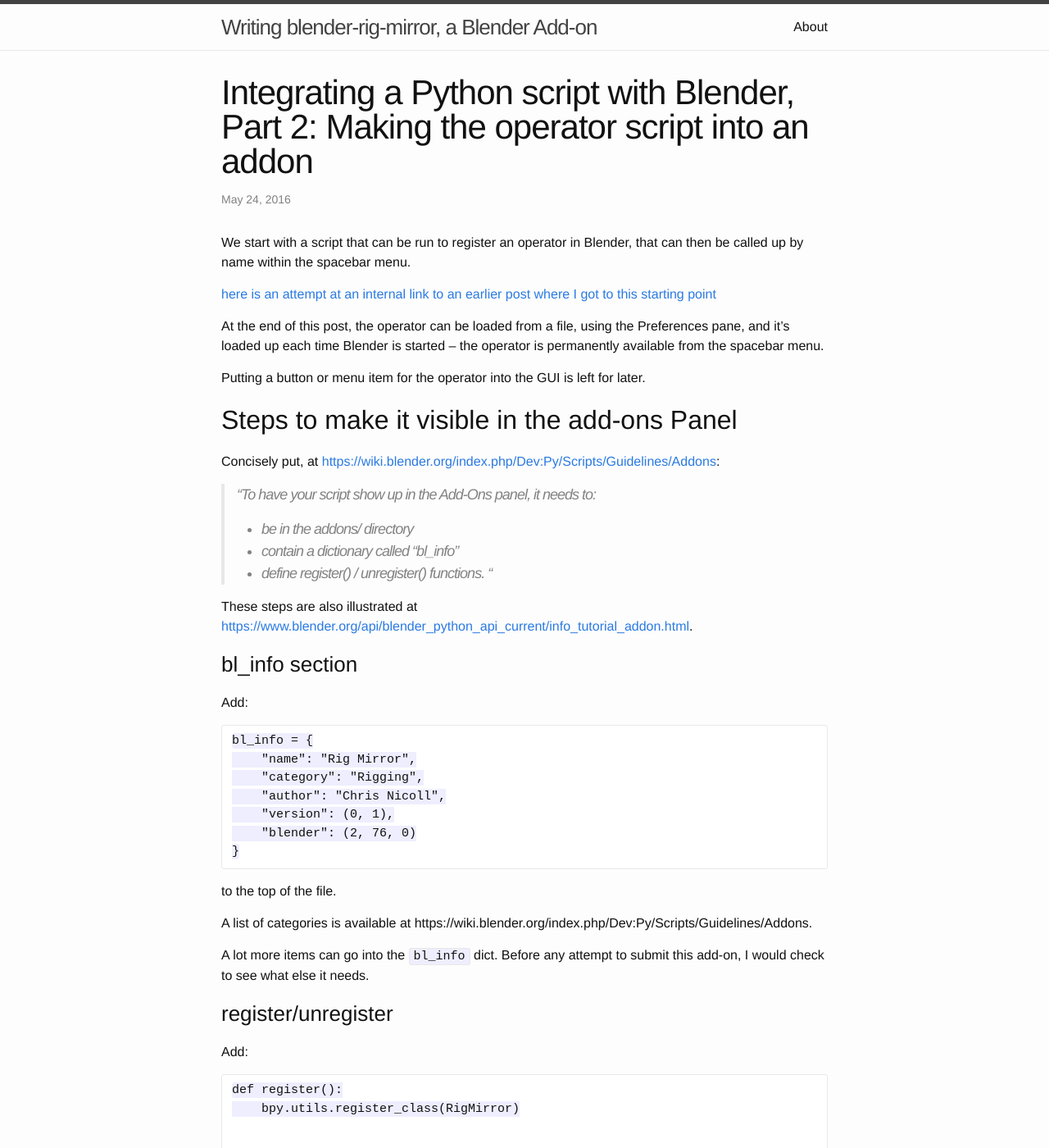
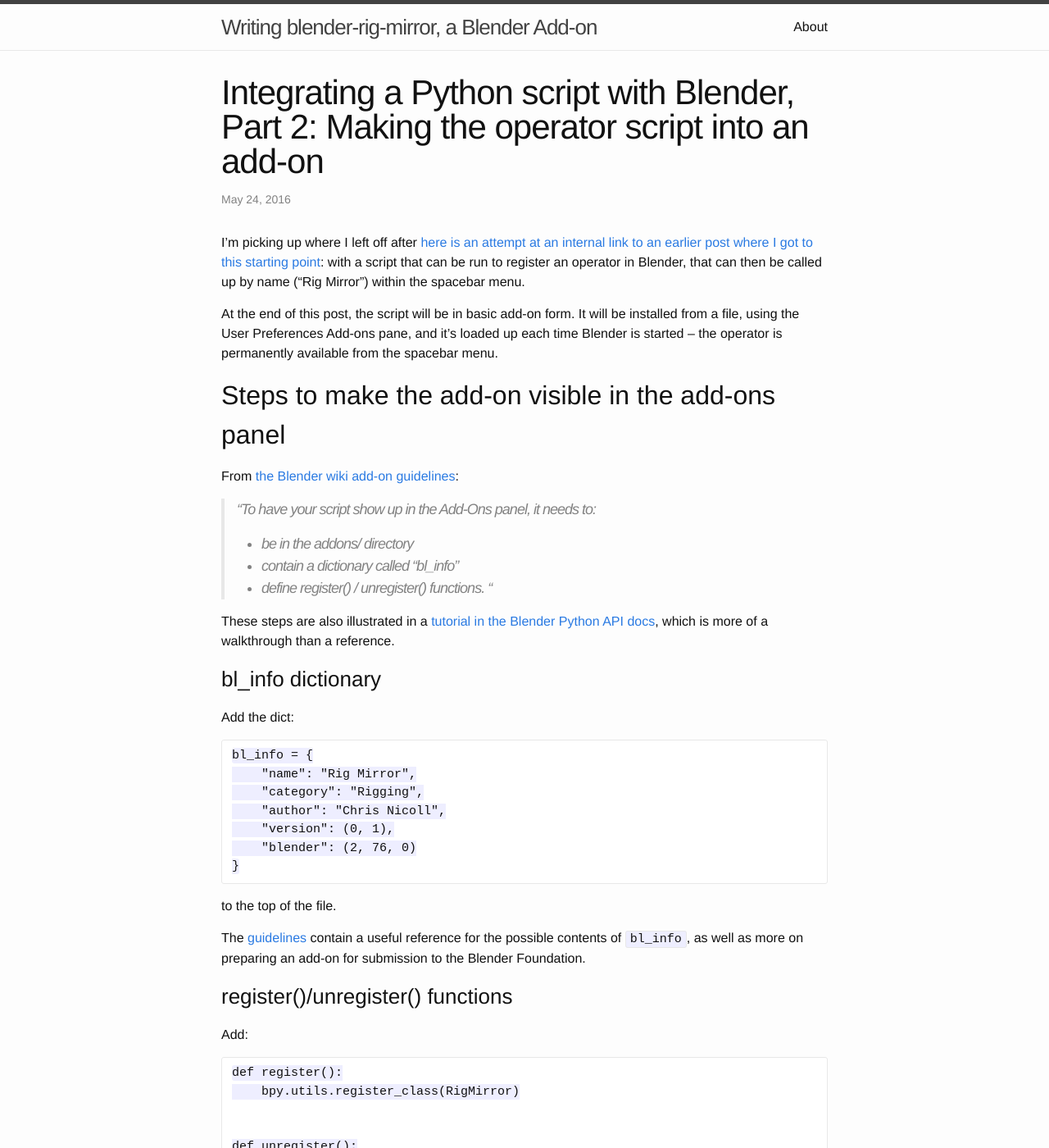
Before and after one commit to clutterstack/blender-rig-mirror, a Jekyll site: the page built from _posts/2016-05-24-integrating-part-two.md, in a window 1280 px wide and 1400 px high. Shown: the whole window at 82% size. Built offline with Jekyll 4.4.1, drawn with Linux system fonts in a browser that asks for light colours; some of the changed text lies outside the part shown.

Commit message:
Finished integrating-part-two post

````diff
--- a/_posts/2016-02-23-integrating-part-one.md
+++ b/_posts/2016-02-23-integrating-part-one.md
@@ -1,6 +1,6 @@
 ---
 layout: post
-title: Integrating a Python script with Blender, Part 1
+title: ! 'Integrating a Python script with Blender, Part 1: Turning the code into an operator'
 ---
 
 Some exploration of the Blender Python API has left me with a working (though not fully-featured) script. Rather than carry on building and debugging as it is, I want to make sure my code is structured in such a way that it won't be a mess to convert to a Blender Add-on.
--- a/_posts/2016-05-24-integrating-part-two.md
+++ b/_posts/2016-05-24-integrating-part-two.md
@@ -1,21 +1,17 @@
 ---
 layout: post
-title: ! "Integrating a Python script with Blender, Part 2: Making the operator script into an addon"
+title: ! "Integrating a Python script with Blender, Part 2: Making the operator script into an add-on"
 ---
 
+I'm picking up where I left off after [here is an attempt at an internal link to an earlier post where I got to this starting point]({% post_url 2016-02-23-integrating-part-one %}): with a script that can be run to register an operator in Blender, that can then be called up by name ("Rig Mirror") within the spacebar menu.
 
-We start with a script that can be run to register an operator in Blender, that can then be called up by name within the spacebar menu.
+At the end of this post, the script will be in basic add-on form.
+It will be installed from a file, using the User Preferences Add-ons pane, and it's loaded up each time Blender is started -- the operator is permanently available from the spacebar menu.
 
-[here is an attempt at an internal link to an earlier post where I got to this starting point]({% post_url 2016-02-23-integrating-part-one %})
+## Steps to make the add-on visible in the add-ons panel
 
-At the end of this post, the operator can be loaded from a file, using the Preferences pane, and it's loaded up each time Blender is started -- the operator is permanently available from the spacebar menu.
-
-Putting a button or menu item for the operator into the GUI is left for later.
-
-## Steps to make it visible in the add-ons Panel
-
-Concisely put, at
-[https://wiki.blender.org/index.php/Dev:Py/Scripts/Guidelines/Addons](https://wiki.blender.org/index.php/Dev:Py/Scripts/Guidelines/Addons):
+From
+[the Blender wiki add-on guidelines](https://wiki.blender.org/index.php/Dev:Py/Scripts/Guidelines/Addons):
 
 >"To have your script show up in the Add-Ons panel, it needs to:
 >
@@ -23,11 +19,11 @@
 >    * contain a dictionary called "bl_info"
 >    * define register() / unregister() functions. "
 
-These steps are also illustrated at [https://www.blender.org/api/blender_python_api_current/info_tutorial_addon.html](https://www.blender.org/api/blender_python_api_current/info_tutorial_addon.html).
+These steps are also illustrated in a [tutorial in the Blender Python API docs](https://www.blender.org/api/blender_python_api_current/info_tutorial_addon.html), which is more of a walkthrough than a reference.
 
-### bl_info section
+### bl_info dictionary
 
-Add:
+Add the dict:
 
 ```
 bl_info = {
@@ -41,11 +37,10 @@
 
 to the top of the file.
 
-A list of categories is available at https://wiki.blender.org/index.php/Dev:Py/Scripts/Guidelines/Addons.
+The [guidelines](https://wiki.blender.org/index.php/Dev:Py/Scripts/Guidelines/Addons) contain a useful reference for the possible contents of `bl_info`, as well as more on preparing an add-on for submission to the Blender Foundation.
 
-A lot more items can go into the `bl_info` dict. Before any attempt to submit this add-on, I would check to see what else it needs.
 
-### register/unregister
+### register()/unregister() functions
 
 Add:
 
@@ -57,7 +52,7 @@
 def unregister():
     bpy.utils.unregister_class(RigMirror)
 ```
-to the end of the file.
+to the end of the file. `RigMirror` is the name of my operator class.
 
 Often, after the `register()` and `unregister()` functions, example add-ons contain the lines:
 
@@ -72,4 +67,8 @@
 
 ## Put the python file in the addons directory
 
-If you can find it (not trivial on Mac OSX). Not strictly necessary. I was able to pull my add-on up in the add-ons browser with "Install from file..." (and selecting my python file). I haven't actually moved the file from my development (and git) directory on my local machine.
+The addons directory is a bit hard to find on my OSX (Yosemite) machine, since it's at `/Users/chris/Library/Application Support/Blender/2.76/scripts/addons`, and for some reason the Library folder is hidden from users by default.
+
+Although it's not too hard to unhide the Library (see, *e.g.* [this thread at Blender Artists](http://blenderartists.org/forum/showthread.php?331685-Adding-Addons-To-Mac)), it's not strictly necessary here. In the add-ons browser, I used "Install from file..." (selecting my python file from my development directory) and Blender put a copy of it into the addons folder.
+
+That's it; my script has been converted to an installable operator. An obvious next step would be to add a button or menu item for the operator to Blender's GUI.
````
